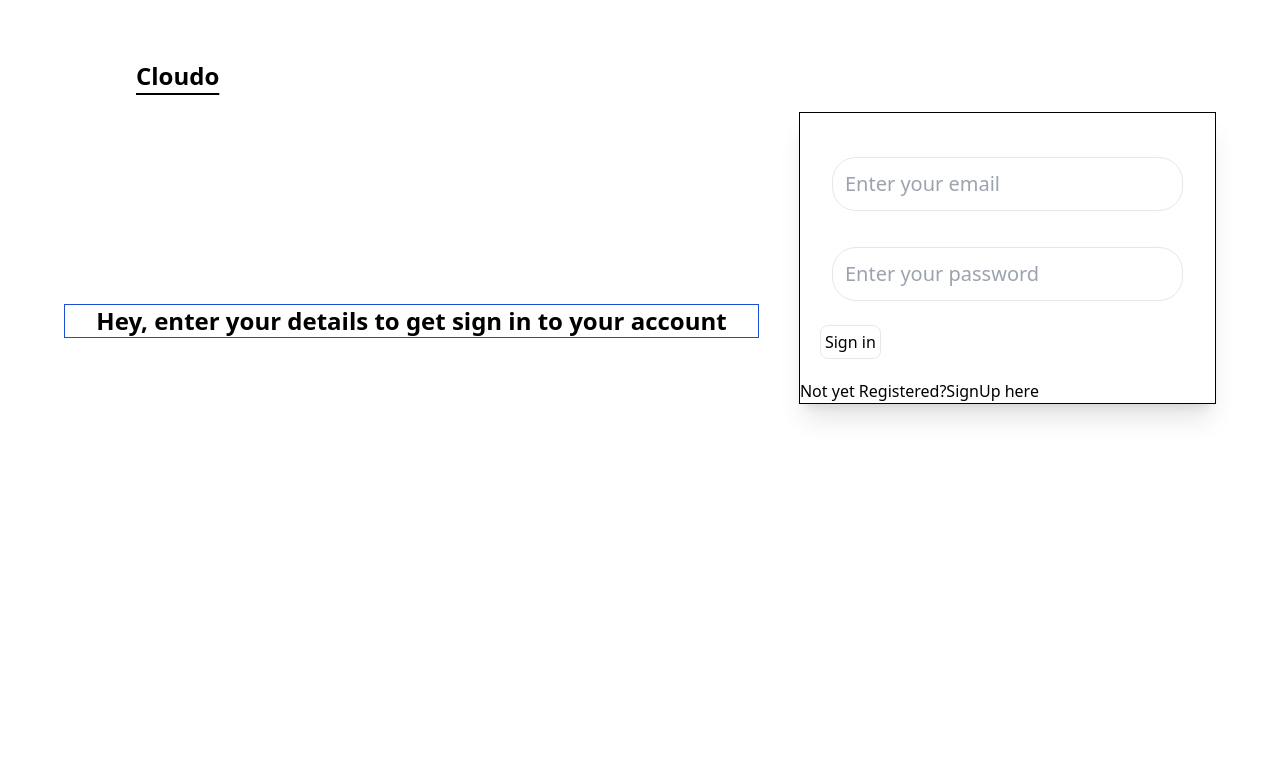
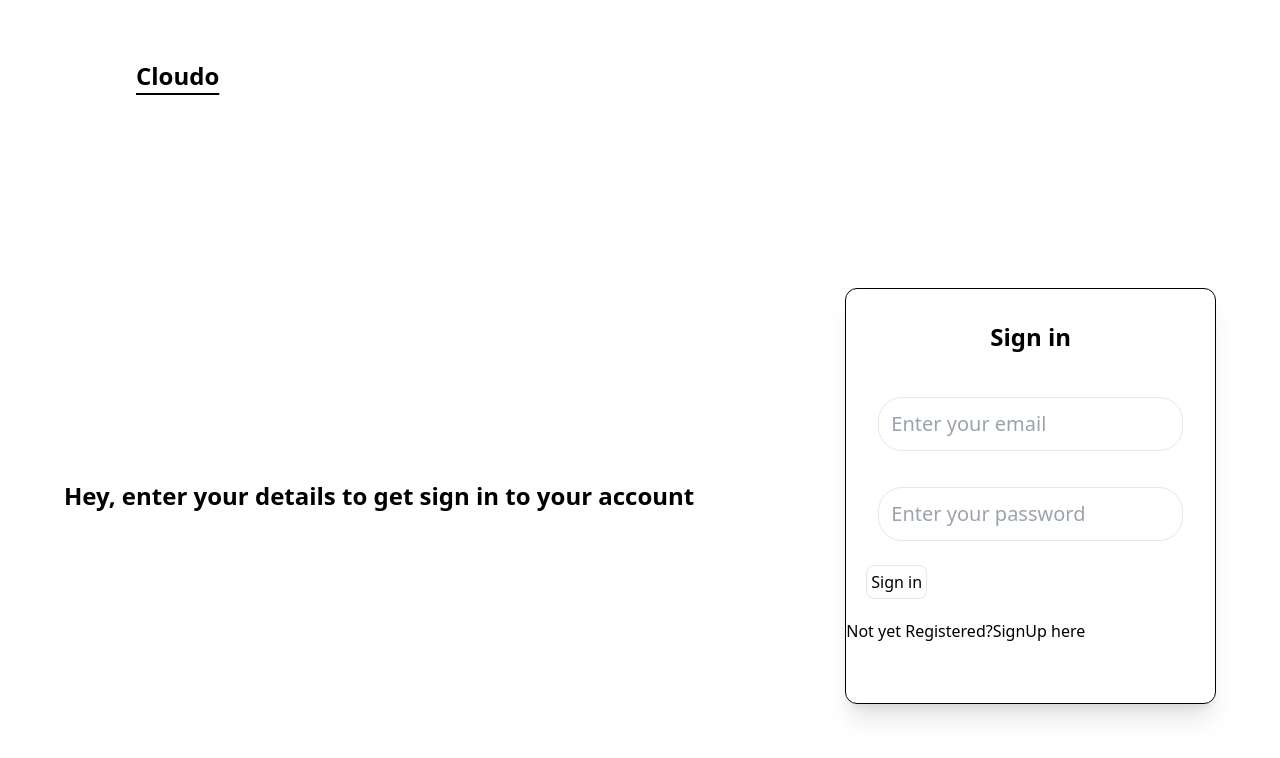
Before and after one commit to Rohith-SK/Cloudo, a React (Create React App) app: page /signin in a window 1280 px wide. Shown: the top 758 px of the page. Built offline with nearby package versions, Linux system fonts and the light colour scheme.

Commit message:
Signin styling

```diff
--- a/src/pages/signin/SignIn.jsx
+++ b/src/pages/signin/SignIn.jsx
@@ -4,13 +4,14 @@ import SignInFormComponent from "./SignInForm";
 
 function SignIn() {
   return (
-    <div className="md:flex justify-between px-16 block gap-10 ">
-      <div className="w-2/3 border border-blue-700 md:my-48 my-5">
-        <h2 className="text-2xl text-center font-bold">
+    <div className="md:flex justify-between px-16 block gap-10 my-44">
+      <div className="w-2/3 md:my-48 my-5">
+        <h2 className="text-2xl text-center font-bold flex justify-start">
           Hey, enter your details to get sign in to your account
         </h2>
       </div>
-      <div className="border border-black shadow-xl mx-auto w-2/5 h-full">
+      <div className="border border-black shadow-xl mx-auto w-96 h-2/2 rounded-xl">
+        <h2 className="text-2xl text-center font-bold mt-8">Sign in</h2>
         <SignInFormComponent />
         <div>
           <h2>
```
